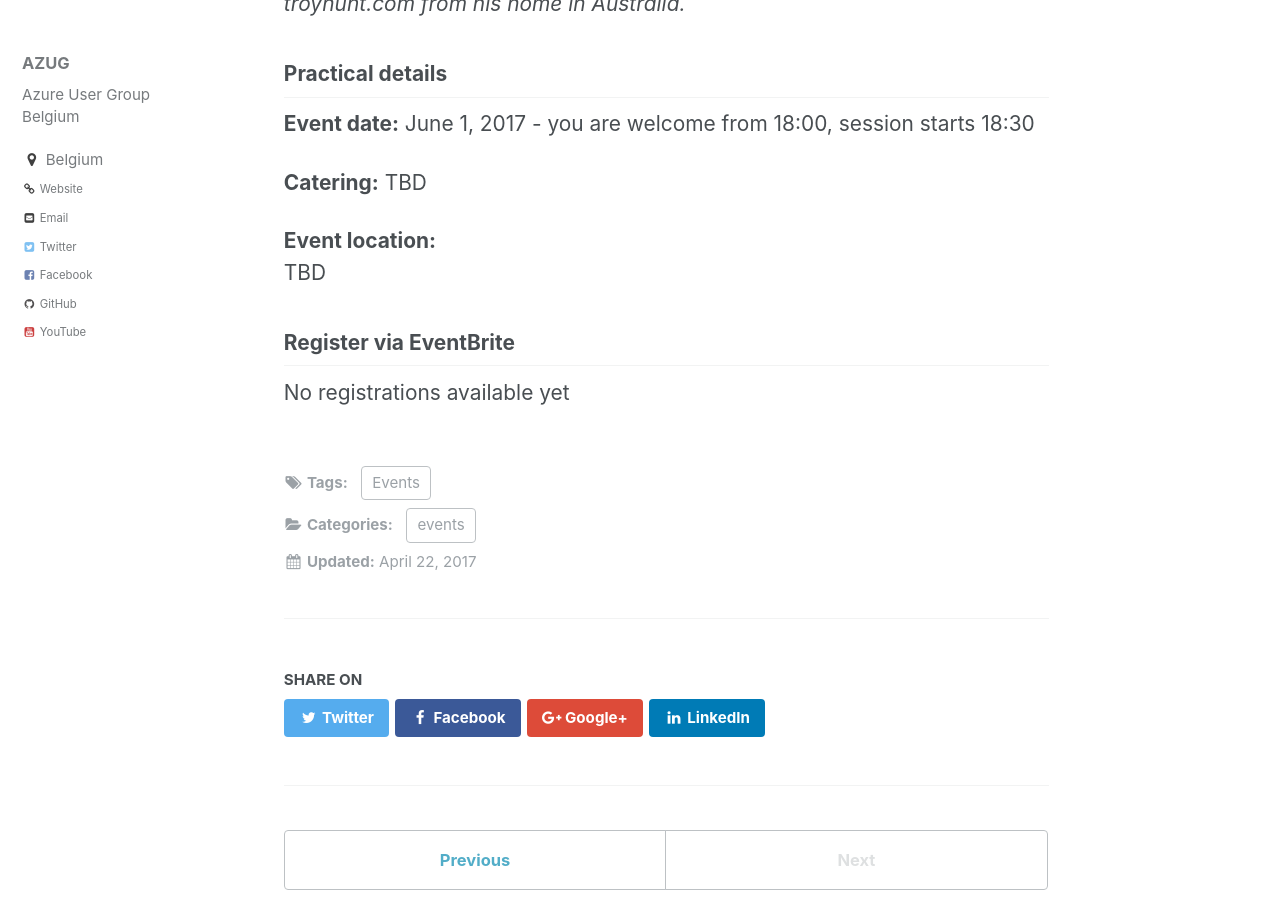
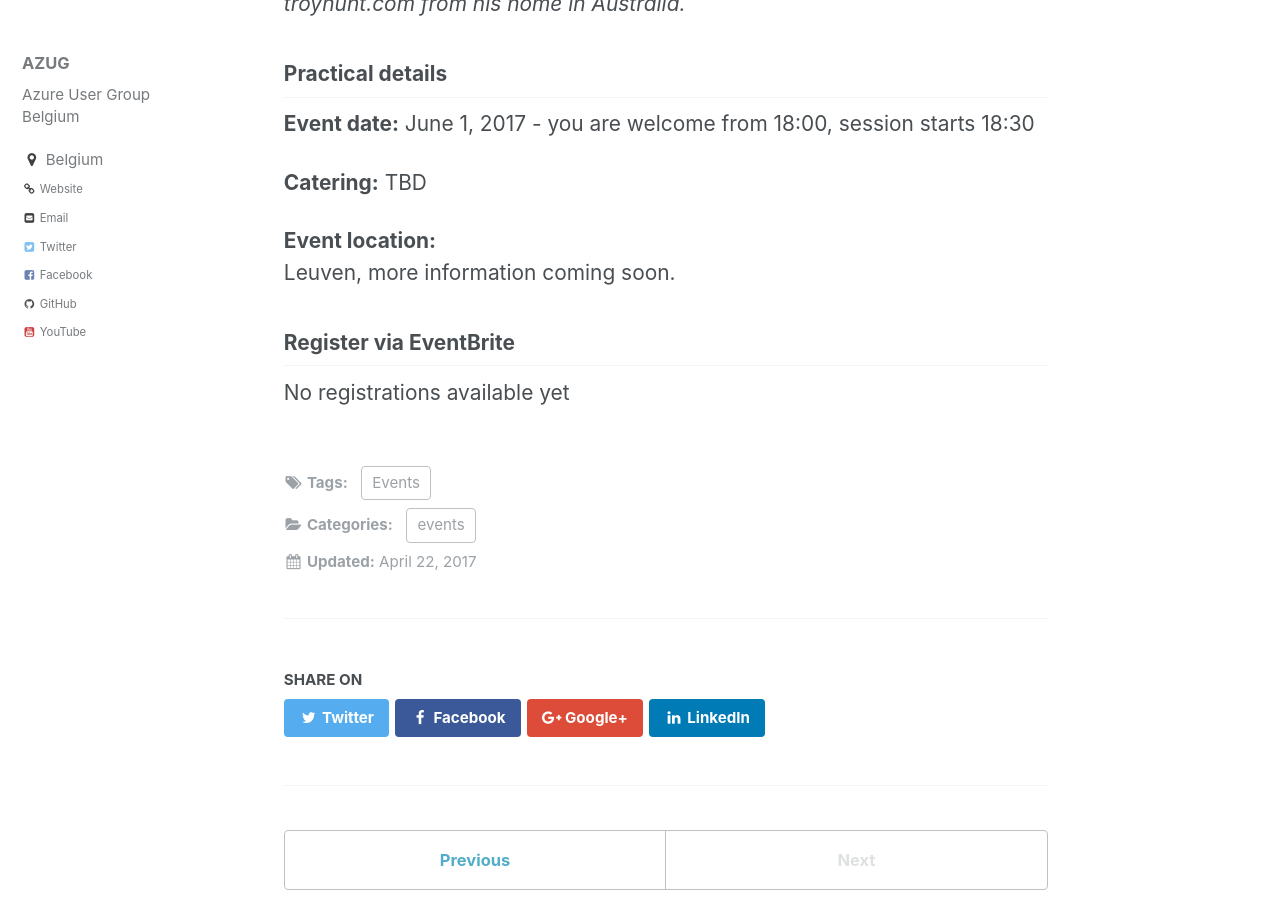
Before and after one commit to AzugBe/azugbe.github.io, a Jekyll site: the page built from _posts/events/2017-06-01---building-a-large-scale-real-world-application-on-a-coffee-budget.md, in a window 1280 px wide and 900 px high, scrolled down 1447 px. Built offline with Jekyll 4.4.1, drawn with Linux system fonts in a browser that asks for light colours.

Commit message:
Add more info later

```diff
--- a/_posts/events/2017-06-01---building-a-large-scale-real-world-application-on-a-coffee-budget.md
+++ b/_posts/events/2017-06-01---building-a-large-scale-real-world-application-on-a-coffee-budget.md
@@ -33,7 +33,7 @@ It’s a practical look at a real world Azure success story that will answer man
 **Catering:** TBD
 
 **Event location:**<br />
-TBD
+Leuven, more information coming soon.
 
 ## Register via EventBrite
 No registrations available yet
```
